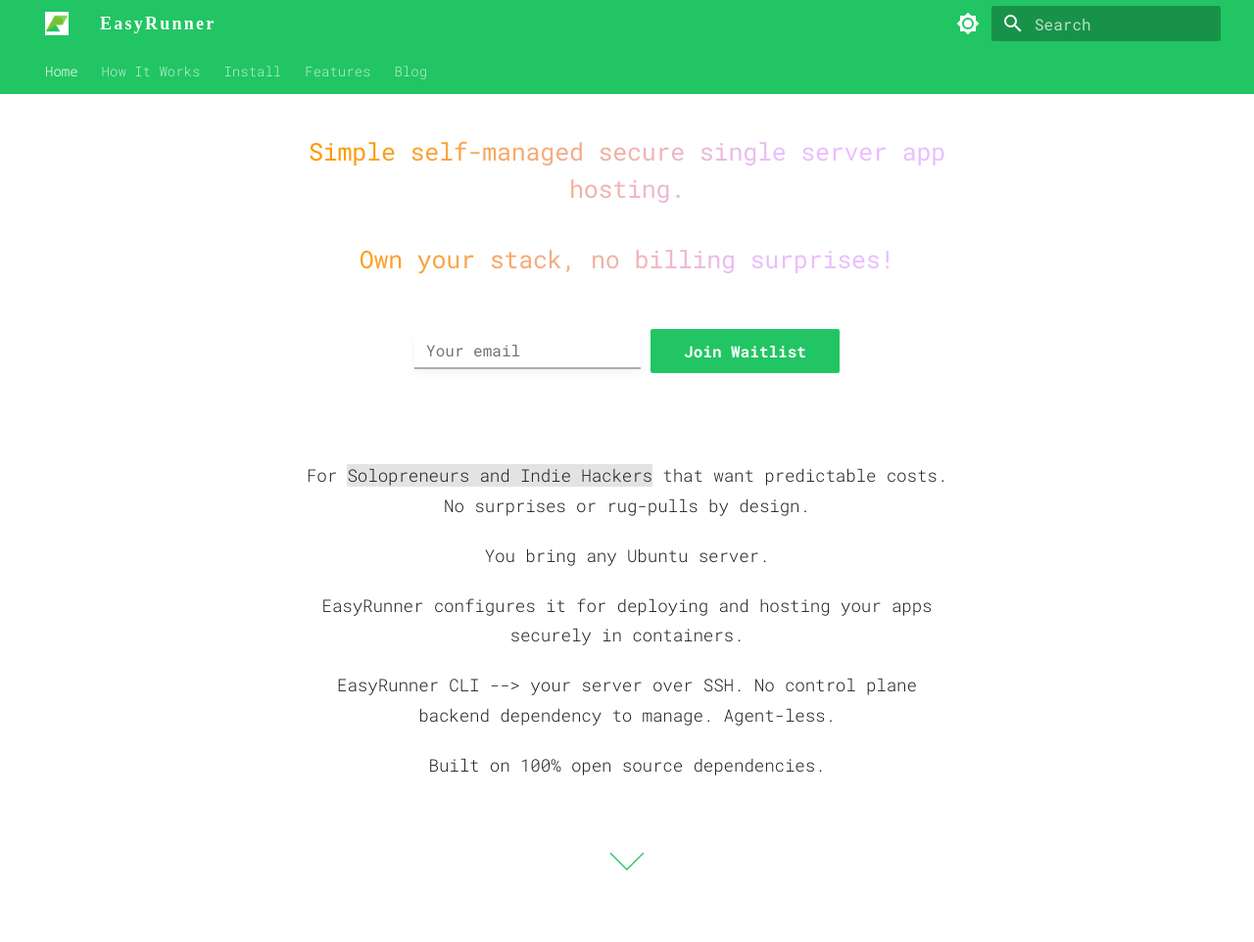
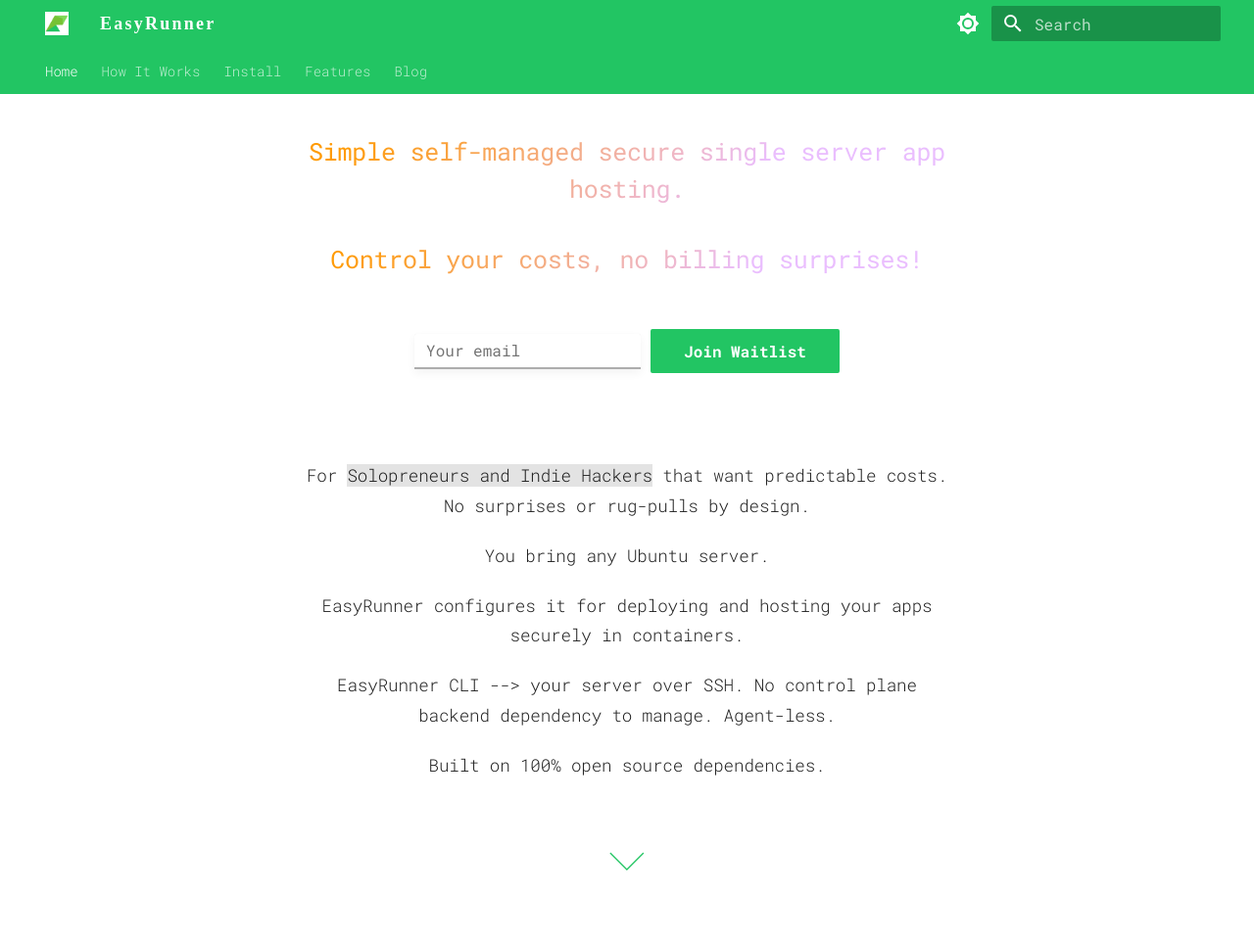
Before and after one commit to janaka/easyrunner-docs, an MkDocs documentation site: the page built from docs/index.md, in a window 1280 px wide. Shown: the whole page at 98% size. Built offline with MkDocs 1.6.1 and Material for MkDocs 9.7.7, drawn with Linux system fonts in a browser that asks for light colours; some web fonts are replaced; a script that is not in the unit is left out.

Commit message:
fix(home): update tagline for clarity and impact

```diff
--- a/material/overrides/home.html
+++ b/material/overrides/home.html
@@ -276,7 +276,7 @@
       <div class="mdx-hero__content">
         <h2 id="text01">
           <span class="p">Simple self-managed secure single server app hosting.</span>
-          <span class="p">Own your stack, no billing surprises!</span>
+          <span class="p">Control your costs, no billing surprises!</span>
         </h2>
 
         <form action="https://getlaunchlist.com/s/Lm0O45" method="POST" class="md-form launchlist-form-popup"
```
